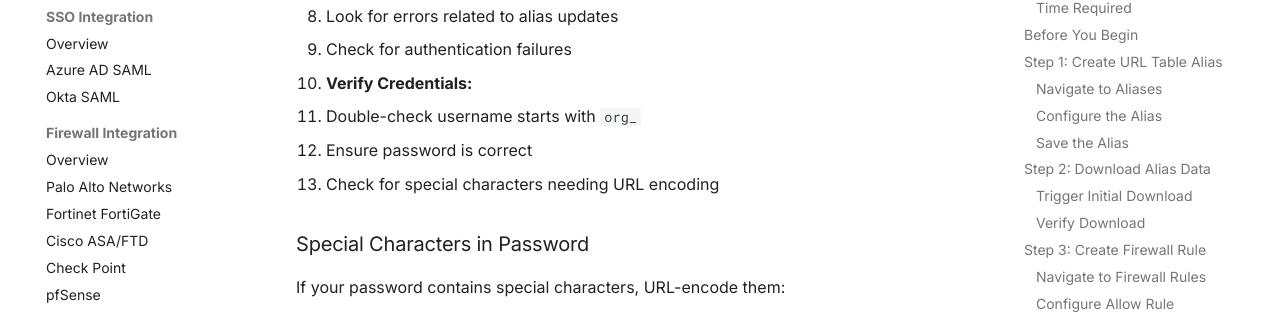
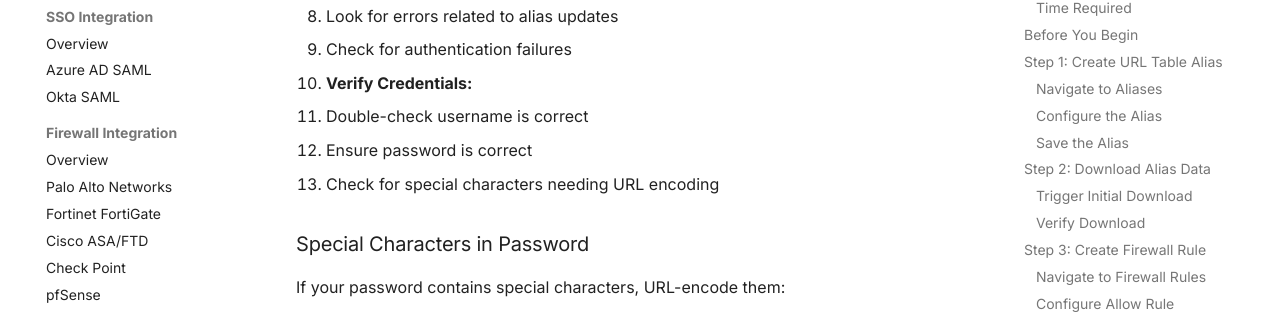
Before and after one commit to defendthehoneypot/TestAdminSite, an MkDocs documentation site: the page built from docs/admin/firewall-integration/opnsense.md, in a window 1280 px wide and 900 px high, scrolled down 7765 px. Shown: the part 154-468 px from the top of the window. Built offline with MkDocs 1.6.1 and Material for MkDocs 9.7.7, drawn with Linux system fonts in a browser that asks for light colours.

Commit message:
Fix remaining org_ reference in opnsense.md
Co-authored-by: defendthehoneypot <23743545+defendthehoneypot@users.noreply.github.com>

```diff
--- a/docs/admin/firewall-integration/opnsense.md
+++ b/docs/admin/firewall-integration/opnsense.md
@@ -309,7 +309,7 @@ Should return list of IPs or empty response if no users registered.
    - Check for authentication failures
 
 5. **Verify Credentials:**
-   - Double-check username starts with `org_`
+   - Double-check username is correct
    - Ensure password is correct
    - Check for special characters needing URL encoding
 
```
